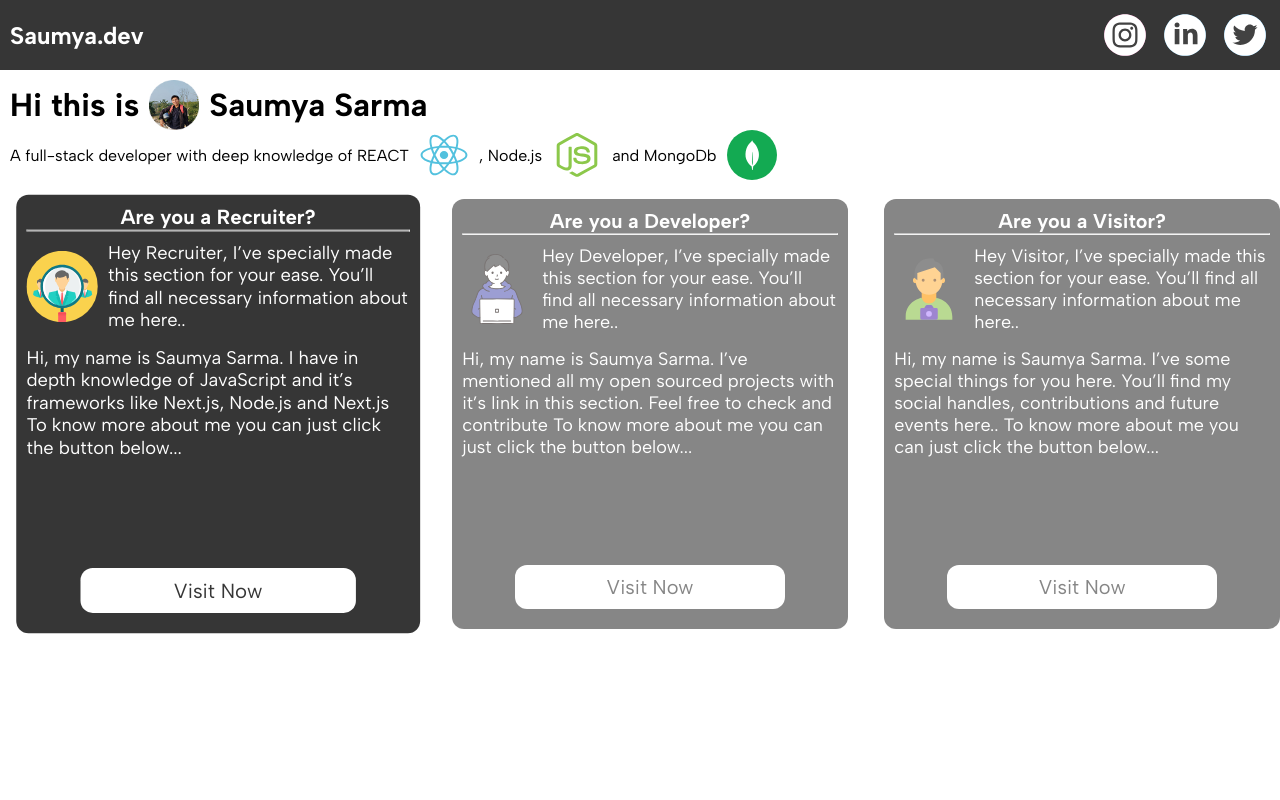
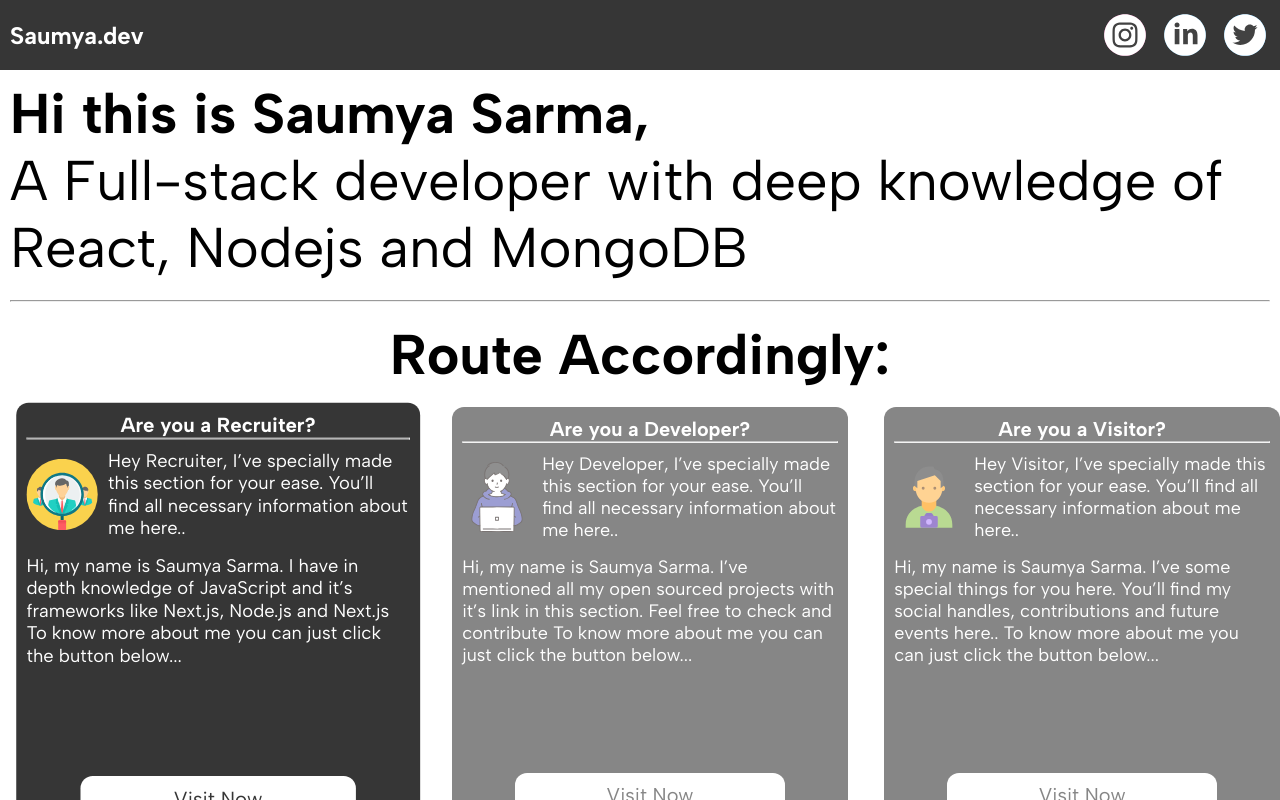
Before and after one commit to Saumya-Kanti-Sarma/portfolio, a Next.js app: page / in a window 1280 px wide. Shown: the top 800 px of the page. Built offline with nearby package versions, Linux system fonts and the light colour scheme.

Commit message:
imporved style

```diff
--- a/src/app/page.module.css
+++ b/src/app/page.module.css
@@ -1,7 +1,18 @@
 .main {
   width: calc(100vw - 20px);
   padding: 10px;
-  height: calc(100dvh - 70px);
+  min-height: calc(100dvh - 70px);
+  height: auto;
+}
+
+.heading,
+.subHeading,
+.routingHeading {
+  font-size: 3.5rem;
+}
+
+.routingHeading {
+  text-align: center;
 }
 
 .cardContainer {
@@ -84,6 +95,14 @@
 }
 
 @media (max-width: 1000px) {
+
+  .heading,
+  .subHeading,
+  .routingHeading {
+    font-size: 3rem;
+  }
+
+
   .smallCardContainer {
     display: block;
   }
--- a/src/app/page.tsx
+++ b/src/app/page.tsx
@@ -1,31 +1,23 @@
 "use client";
-
-import CustomTxt from "@/components/customTxt/CustomTxt.component";
-import Image from "next/image";
 import styles from "./page.module.css";
 import Card from "@/components/card/Card.component";
 import { useState } from "react";
+import InfiniteScroll from "@/components/InfiniteScroll/InfiniteScroll.component";
 
 export default function Home() {
   const [scrollPersent, setScrollPersent] = useState(0);
   return (
     <>
       <main className={styles.main}>
-        <CustomTxt>
-          <h1>Hi this is </h1>
-          <Image src={"/img/saumya.png"} alt="saumya img" height={50} width={50} />
-          <h1>Saumya Sarma </h1>
-        </CustomTxt>
-        <CustomTxt>
-          <p>A full-stack developer with deep knowledge of REACT </p>
-          <Image src={"/icons/react.svg"} alt="react" height={50} width={50} />
-          <p>, Node.js </p>
-          <Image src={"/icons/nodejs.svg"} alt="nodejs" height={50} width={50} />
-          <p>and MongoDb </p>
-          <Image src={"/icons/mongodb.svg"} alt="mongodb" height={50} width={50} />
-        </CustomTxt>
+        <h1 className={styles.heading}>Hi this is Saumya Sarma,</h1>
+        <p className={styles.subHeading}>A Full-stack developer with deep knowledge of React, Nodejs and MongoDB</p>
+        <br />
+        <hr />
+        <br />
+        <h1 className={styles.routingHeading}> Route Accordingly:</h1>
         <br />
         <div className={styles.cardContainer}>
+
           <div className={styles.cardHolder}>
             <Card
               heading="Are you a Recruiter?"
@@ -55,6 +47,8 @@ To know more about me you can just click the button below..."
               link="/visitor"
             /></div>
         </div>
+
+        <br />
         <div className={styles.smallCardContainer} onScroll={e => {
           const scrollLeft = e.currentTarget.scrollLeft;
           const scrollWidth = e.currentTarget.scrollWidth;
```
Also changed, not shown: src/components/InfiniteScroll/InfiniteScroll.component.tsx (added, +46 -0 lines), src/components/InfiniteScroll/page.module.css (added, +27 -0 lines).
